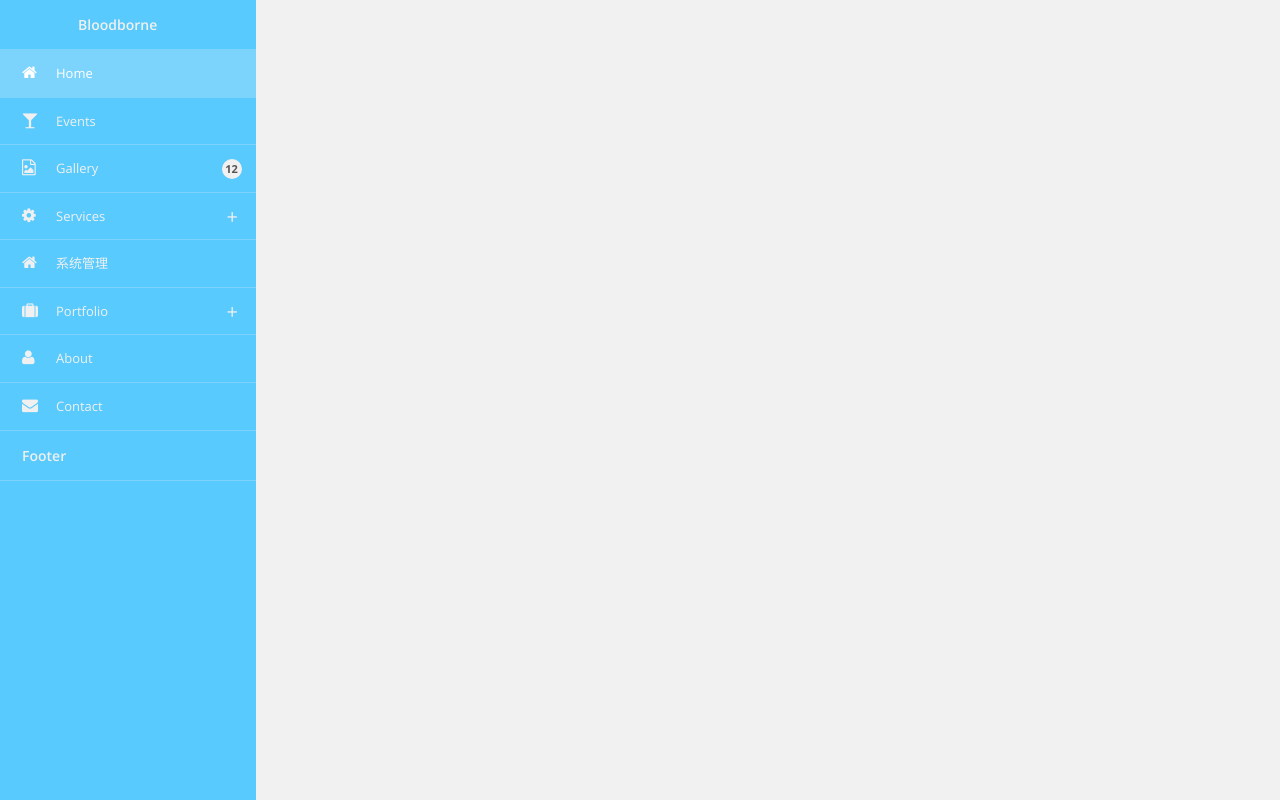
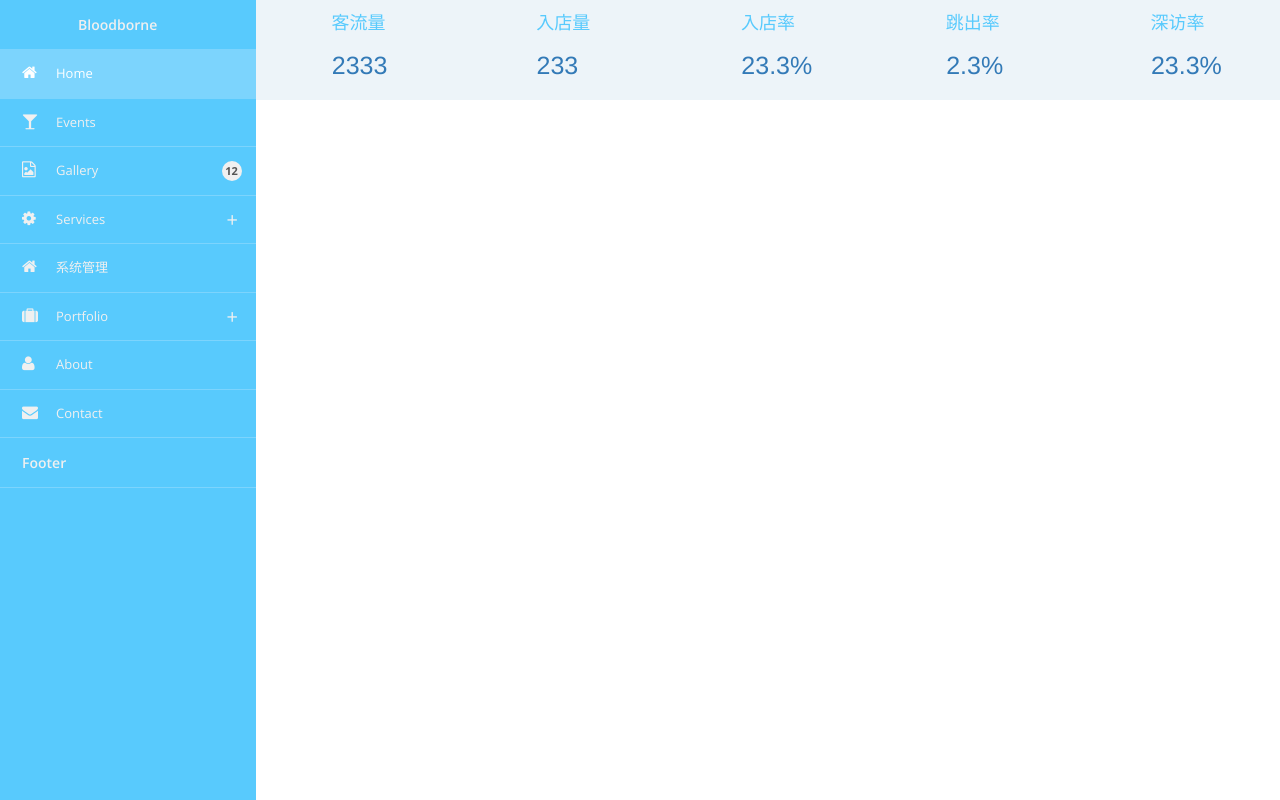
Before and after one commit to Lo1icon/BloodborneFE, a plain HTML site: page index.html in a window 1280 px wide. Drawn offline with nearby package versions, Linux system fonts and the light colour scheme.

Commit message:
实时数据框

```diff
--- a/css/index.css
+++ b/css/index.css
@@ -1,24 +1,56 @@
-*{
+* {
+    font: 14px/1.5 "Helvetica Neue",Helvetica,Arial,"Microsoft Yahei","Hiragino Sans GB","Heiti SC","WenQuanYi Micro Hei",sans-serif;
+}
 
+#content {
+    width: 100%;
+    height: 100%;
 }
-#content{
-    width: 100%;
-    height:100%;
-}
-#leftMenu{
-    height:100%;
-    width:20%;
-    position:absolute;
-    left:0;
-    top:0;
+
+#leftMenu {
+    height: 100%;
+    width: 20%;
+    position: absolute;
+    left: 0;
+    top: 0;
     background-color: #58CAFD;
 }
 
-#right{
-    width:80%;
-    height:100%;
+#right {
+    width: 80%;
+    height: 100%;
     position: absolute;
-    left:20%;
-    top:0;
-    background-color: #F1F1F1;
+    left: 20%;
+    top: 0;
+    background-color: #FFFFFF;
 }
+#topMainData{
+    height: 100px;
+    width:100%;
+    background-color: #EDF4F9;
+}
+.utdData{
+    height:100px;
+    width:20%;
+    display: inline-block;
+    float: left;
+    /*background-color:red;*/
+    transition: background-color 0.3s ease-in;
+}
+.utdData:hover{
+    background-color: #FFFFFF;
+
+}
+.utdData p{
+    font-size: 18px;
+    color: #58CAFD;
+    text-align: center;
+    margin-top: 10px;
+}
+.utdData a{
+    margin-left: 37%;
+    text-decoration: none;
+    text-align: center;
+    font-size:25px;
+
+}
--- a/index.html
+++ b/index.html
@@ -16,7 +16,8 @@
         }
 
         body {
-            background: #f0f0f0;
+            /*background: #f0f0f0;*/
+            background: #FFFFFF;
         }
 
         #menuBar {
@@ -126,7 +127,29 @@
 
 
     <div id="right">
-
+        <div id="topMainData">
+            <!--实时数据-->
+            <div class="utdData">
+                <p>客流量</p>
+                <a href="#">2333</a>
+            </div>
+            <div class="utdData">
+                <p>入店量</p>
+                <a href="#">233</a>
+            </div>
+            <div class="utdData">
+                <p>入店率</p>
+                <a href="#">23.3%</a>
+            </div>
+            <div class="utdData">
+                <p>跳出率</p>
+                <a href="#">2.3%</a>
+            </div>
+            <div class="utdData">
+                <p>深访率</p>
+                <a href="#">23.3%</a>
+            </div>
+        </div>
     </div>
 </div>
 </body>
```
Also changed, not shown: css/jquery-accordion-menu.css.
